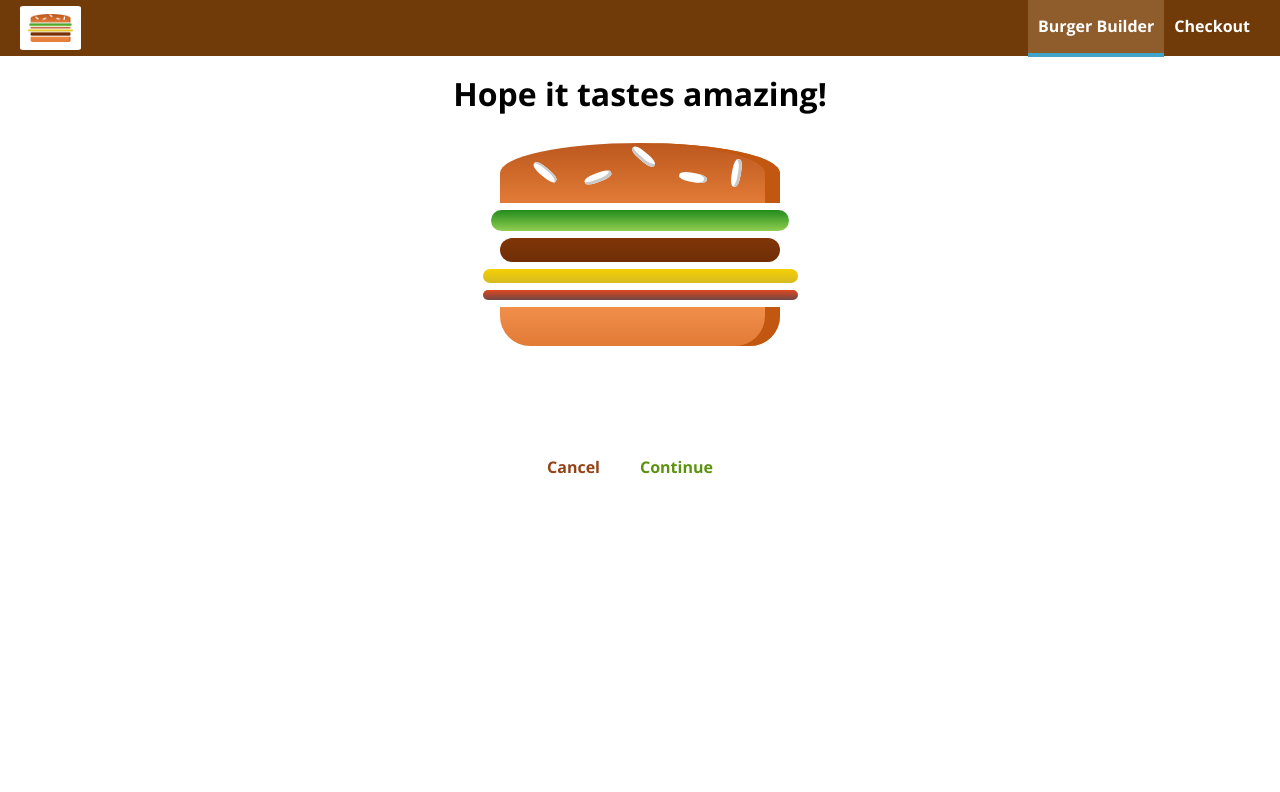
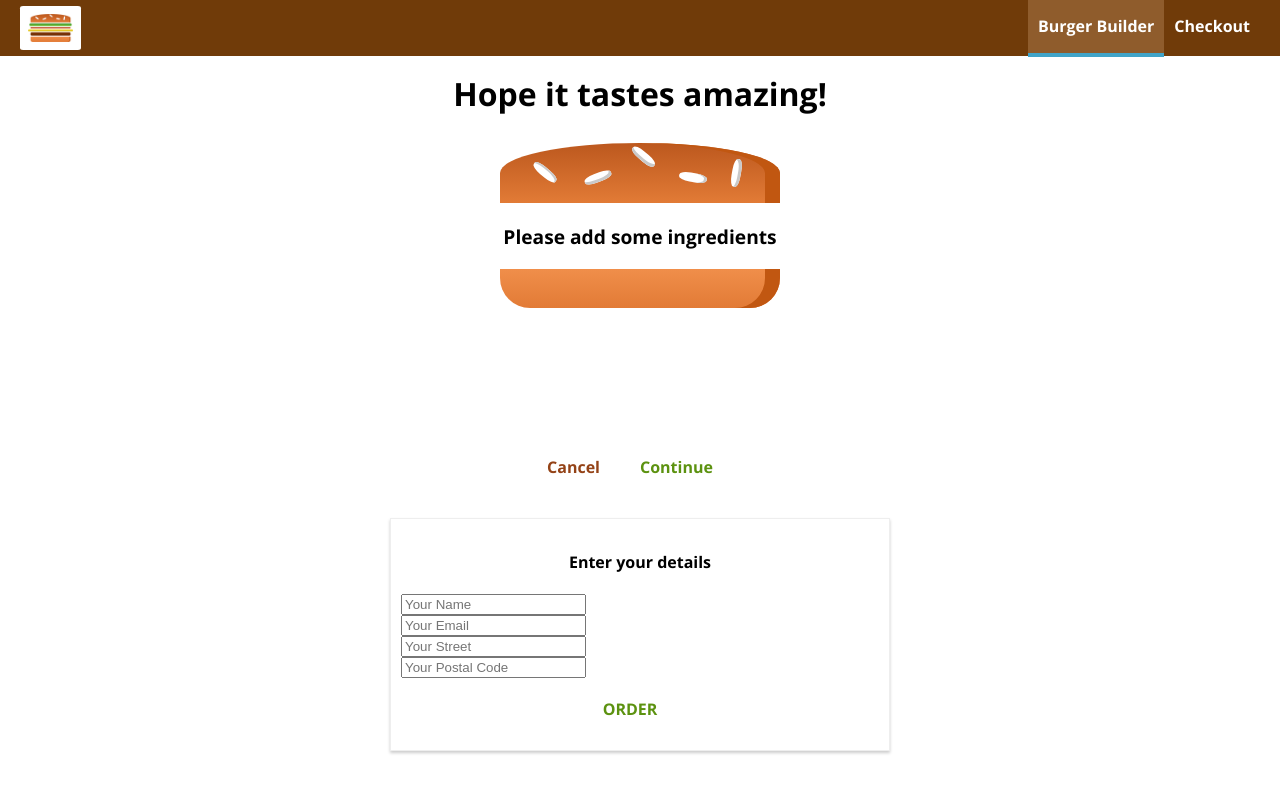
Before and after one commit to Blondish/BurgerBuilder, a React (Create React App) app: page /checkout in a window 1280 px wide. Both pictures are taken after a click on the button "Continue". Shown: the top 792 px of the page. Built offline with nearby package versions, Linux system fonts and the light colour scheme.

Commit message:
Order Summary routing

```diff
--- a/src/App.js
+++ b/src/App.js
@@ -9,9 +9,11 @@
       <div className="App">
         <Layout>
           <Switch>
+
             <Route path="/checkout" component={Checkout} />
             <Route path="/" exact component={BurgerBuilder} />
           </Switch>
+
         </Layout>
       </div>
     </BrowserRouter>
--- a/src/components/UI/Modal/Modal.js
+++ b/src/components/UI/Modal/Modal.js
@@ -8,7 +8,6 @@
         return nextProps.show !== this.props.show || nextProps.children !== this.props.children
     }
     componentWillUpdate() {
-        console.log("Modal Update CWillUpd")
     }
     render() {
         return (
--- a/src/containers/BurgerBuilder/BurgerBuilder.js
+++ b/src/containers/BurgerBuilder/BurgerBuilder.js
@@ -107,7 +107,22 @@
         // axiosinstance.post("/orders.json", order)
         //     .then(response => this.setState({ loading: false, purchasing: false }))
         //     .catch(error => this.setState({ loading: false, purchasing: false }))
-        this.props.history.push("/checkout")
+
+
+        // pushing the ingredients onto the check out page via query params
+        const queryParam = [];
+        for (let i in this.state.ingredients) {
+            queryParam.push(encodeURIComponent(i) + "=" + encodeURIComponent(this.state.ingredients[i]))
+        }
+
+        const queryString = queryParam.join("&");
+
+        this.props.history.push({
+            pathname: "/checkout",
+            search: "?" + queryString
+        })
+
+
     }
 
     render() {
--- a/src/containers/Checkout/Checkout.js
+++ b/src/containers/Checkout/Checkout.js
@@ -1,5 +1,7 @@
 import React, { Component } from 'react';
 import CheckoutSummary from './../../components/Order/CheckoutSummary';
+import { Route } from 'react-router-dom';
+import ContactData from './../ContactData/ContactData';
 
 class Checkout extends Component {
     state = {
@@ -11,13 +13,35 @@
         }
     }
 
+    //parsing the data received from BurgerBuilder
+
+    componentDidMount() {
+        const query = new URLSearchParams(this.props.location.search);
+        const ingredients = {};
+        for (let param of query.entries()) {
+            // ['salad', '1']
+            ingredients[param[0]] = +param[1];
+        }
+        this.setState({ ingredients: ingredients });
+    }
+
+    checkoutCancelledHandler = () => {
+        this.props.history.goBack();
+    }
+
+    checkoutContinuedHandler = () => {
+        this.props.history.replace('/checkout/contact-data');
+    }
+
+
     render() {
         return (
             <div>
                 <CheckoutSummary
                     ingredients={this.state.ingredients}
-                    checkoutCancel={() => this.props.history.goBack()}
-                    checkoutContinue={() => this.props.history.replace("/checkout/contact-data")} />
+                    checkoutCancel={this.checkoutCancelledHandler}
+                    checkoutContinue={this.checkoutContinuedHandler} />
+                <Route path={this.props.match.path + "/contact-data"} component={ContactData} />
             </div>
         )
     }
--- /dev/null
+++ b/src/containers/ContactData/ContactData.js
@@ -0,0 +1,30 @@
+import React, { Component } from 'react';
+import Button from './../../components/UI/Button/Button';
+import classes from "./ContactData.module.css"
+
+class ContactData extends Component {
+    state = {
+        name: "",
+        email: "",
+        address: {
+            street: "",
+            postalCode: ""
+        }
+    }
+    render() {
+        return (
+            <div className={classes.ContactData}>
+                <h4>Enter your details</h4>
+                <form>
+                    <input className={classes.Input} type="text" name="name" placeholder="Your Name" />
+                    <input className={classes.Input} type="email" name="email" placeholder="Your Email" />
+                    <input className={classes.Input} type="text" name="street" placeholder="Your Street" />
+                    <input className={classes.Input} type="text" name="postalCode" placeholder="Your Postal Code" />
+                    <Button btnType="Success">ORDER</Button>
+                </form>
+            </div>
+        )
+    }
+}
+
+export default ContactData
--- /dev/null
+++ b/src/containers/ContactData/ContactData.module.css
@@ -0,0 +1,18 @@
+.ContactData {
+    margin: 20px auto;
+    width: 80%;
+    text-align: center;
+    box-shadow: 0 2px 3px #ccc;
+    border: 1px solid #eee;
+    padding: 10px;
+    box-sizing: border-box
+}
+
+.Input {
+    display: block;
+}
+@media (min-width: 600px) {
+    .ContactData {
+        width: 500px
+    }
+}
```
Also changed, not shown: 1 other file (tests, documents, lock files or other folders).
